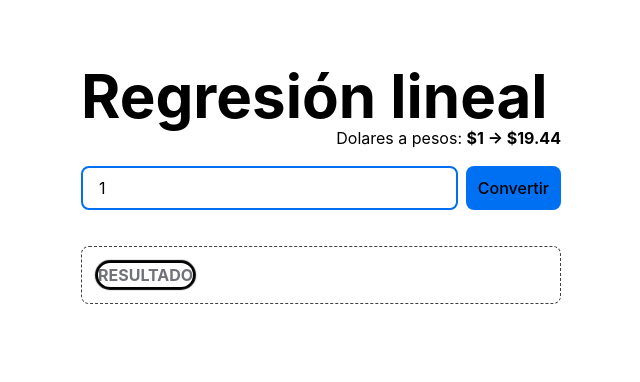
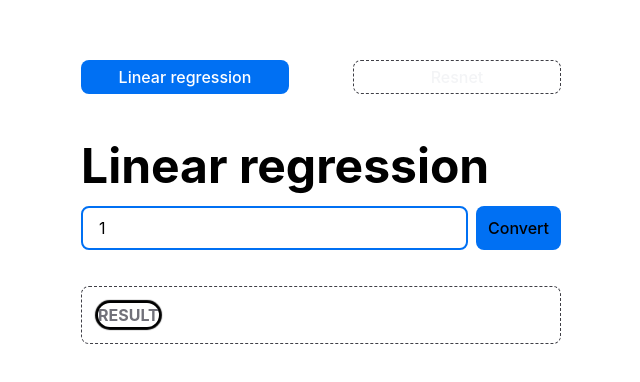
Before and after one commit to soymartinez/aiops-front, a Next.js app: page / in a window 1280 px wide. Shown: the part 148-530 px from the top of the page, without its empty margins (319-959 px from the left). Built offline with nearby package versions, Linux system fonts and the light colour scheme.

Commit message:
🌌 resnet modal

```diff
--- a/pages/index.js
+++ b/pages/index.js
@@ -1,9 +1,16 @@
 import Head from 'next/head'
+import Image from 'next/image'
 import { useState } from 'react'
+import { motion } from 'framer-motion'
+import { AnimatePresence } from 'framer-motion'
 
 export default function Home() {
-  const [data, setData] = useState(null)
+  const [linear, setLinear] = useState(null)
+  const [resnet, setResnet] = useState(null)
   const [loading, setLoading] = useState(true)
+  const [modal, setModal] = useState('lineal')
+  const [file, setFile] = useState(null)
+
   const handleClick = async (e) => {
     e.preventDefault()
     setLoading(false)
@@ -16,7 +23,27 @@ export default function Home() {
       body: target,
     })
       .then((res) => res.json())
-      .then((data) => { setData(data); setLoading(true) })
+      .then((linear) => { setLinear(linear); setLoading(true) })
+  }
+
+  const handleImage = async (e) => {
+    e.preventDefault()
+    if (e.target.files[0]) {
+      setFile(e.target.files[0])
+      setLoading(false)
+      const reader = new FileReader()
+      reader.readAsDataURL(e.target.files[0])
+      reader.onload = () => {
+        const base64 = reader.result.split(',')[1]
+        fetch(`/api/resnet`, {
+          method: 'POST',
+          body: base64,
+        })
+          .then((res) => res.json())
+          .then((resnet) => { setResnet(resnet); setLoading(true) })
+      }
+    }
+
   }
 
   return (
@@ -28,33 +55,114 @@ export default function Home() {
       </Head>
 
       <main className='w-screen h-screen'>
-        <section className='flex flex-col justify-center gap-4 max-w-lg mx-auto px-4 h-5/6'>
+        <div className='flex flex-col justify-center gap-12 max-w-lg mx-auto px-4 overflow-hidden md:overflow-visible'>
+          <div className='grid grid-cols-2 gap-16 truncate mt-4 sm:mt-52'>
+            <button onClick={() => setModal('lineal')} className={`transition-colors rounded-lg px-3 py-1 text-base font-medium
+              ${modal === 'lineal' ? 'bg-[#0070f3] text-white' : 'border border-dashed border-[#3f3f46] text-gray-100 hover:border-[#71717a] hover:text-white'}
+            `}>
+              Linear regression
+            </button>
+            <button onClick={() => setModal('resnet')} className={`transition-colors rounded-lg px-3 py-1 text-base font-medium
+              ${modal === 'resnet' ? 'bg-[#0070f3] text-white' : 'border border-dashed border-[#3f3f46] text-gray-100 hover:border-[#71717a] hover:text-white'}
+            `}>
+              Resnet
+            </button>
+          </div>
+          {modal === 'lineal' &&
+            <AnimatePresence>
+              <motion.section
+                key='linear'
+                initial={{ opacity: 0 }}
+                animate={{ opacity: 1 }}
+                transition={{ duration: 0.7, ease: 'easeInOut' }}
+                exit={{ opacity: 0 }}
+                className='flex flex-col justify-center gap-4'
+              >
                 <div>
-            <h1 className='font-bold text-5xl md:text-6xl'>Regresión lineal</h1>
-            <p className='text-end'>Dolares a pesos: <strong>$1 &rarr; $19.44</strong></p>
+                  <h1 className='font-bold text-4xl md:text-5xl'>Linear regression</h1>
                 </div>
                 <div className='space-y-9'>
                   <form onSubmit={(e) => handleClick(e)} className='flex flex-col sm:flex-row gap-2'>
                     <input type={'number'} min={1} defaultValue={1} name={'amount'} required
                       className={`border-2 pl-4 border-[#0070F3] outline-none bg-transparent rounded-lg p-2 w-full placeholder:text-[#3f3f46]`} placeholder={'Cantidad de dolares'} />
                     <button type={'submit'} className='bg-[#0070f3] rounded-lg px-3 py-2 text-md font-medium'>
-                Convertir
+                      Convert
                     </button>
                   </form>
                   <div className={`relative rounded-lg border border-dashed p-4 ${loading ? 'animate-[rerender_1s_ease-in-out_1]' : ''} border-[#3f3f46]`}>
-              <div className={`uppercase transition-all duration-300 ${data ? 'absolute leading-4 -top-2.5 tracking-widest flex space-x-1 text-[9px] left-4' : 'top-2 font-bold w-min'}`}>
+                    <div className={`uppercase transition-all duration-300 ${linear ? 'absolute leading-4 -top-2.5 tracking-widest flex space-x-1 text-[9px] left-4' : 'top-2 font-bold w-min'}`}>
                       <div className={`rounded-full shadow-[0_0_1px_3px_black] text-[#71717a]
-                ${data ? 'bg-[#27272a] px-1.5' : 'animate-[nodata_1s_ease-in-out_1]'}
-                ${loading && data ? 'animate-[highlight_1s_ease-in-out_1]' : ''}`}>
-                  Resultado
+                    ${linear ? 'bg-[#27272a] px-1.5' : 'animate-[nodata_1s_ease-in-out_1]'}
+                    ${loading && linear ? 'animate-[highlight_1s_ease-in-out_1]' : ''}`}>
+                        Result
                       </div>
                     </div>
-              {data
-                ? <strong>${data.predictions[0]} MXN</strong>
+                    {linear
+                      ? <strong>${linear.predictions[0]} MXN</strong>
                       : ''}
                   </div>
                 </div>
-        </section>
+              </motion.section>
+            </AnimatePresence>
+          }
+          {modal === 'resnet' &&
+            <motion.section
+              key='resnet'
+              initial={{ opacity: 0 }}
+              animate={{ opacity: 1 }}
+              transition={{ duration: 0.7 }}
+              exit={{ opacity: 0, x: 100 }}
+              className='flex flex-col justify-center gap-4'
+            >
+              <div>
+                <h1 className='font-bold text-4xl md:text-5xl'>Resnet</h1>
+              </div>
+              <div className='space-y-9'>
+                <div className={`relative rounded-lg border border-dashed p-4 ${loading ? 'animate-[rerender_1s_ease-in-out_1]' : ''} border-[#3f3f46]`}>
+                  <div className={`flex flex-col gap-8 items-center justify-center rounded-full shadow-[0_0_1px_3px_black] text-[#71717a]
+                      ${resnet ? '' : 'animate-[nodata_1s_ease-in-out_1]'}
+                      ${loading && resnet ? 'animate-[nodata_1s_ease-in-out_1]' : ''}`}>
+                    <input onChange={(e) => { handleImage(e) }}
+                      accept="image/png, image/jpg, image/jpeg"
+                      type={'file'}
+                      hidden
+                      id='image' />
+                    <label htmlFor='image' className={`uppercase cursor-pointer font-bold w-full`}>
+                      {resnet
+                        ? <div className='flex flex-col items-center md:gap-4'>
+                          <div className='w-40 h-40 relative rounded-lg'>
+                            <Image src={URL.createObjectURL(file)} className={'rounded-lg overflow-hidden'} objectFit={'contain'} alt={'resnet'} layout={'fill'} />
+                          </div>
+                        </div>
+                        : <div>
+                          <svg
+                            className='w-20 h-20 mx-auto'
+                            xmlns="http://www.w3.org/2000/svg"
+                            viewBox="0 0 576 512"
+                            fill="currentColor"
+                            style={{
+                              enableBackground: "new 0 0 576 512",
+                            }}
+                            xmlSpace="preserve"
+                          >
+                            <path d="M298.1 224 448 277.5V496c0 8.8-7.2 16-16 16h-64c-8.8 0-16-7.2-16-16V384H192v112c0 8.8-7.2 16-16 16h-64c-8.8 0-16-7.2-16-16V282.1c-37.2-13.2-64-48.4-64-90.1 0-17.7 14.3-32 32-32s32 14.3 32 32 14.3 32 32 32h170.1zM544 112v32c0 35.3-28.7 64-64 64h-32v35.6l-128-45.7V48c0-14.2 17.2-21.4 27.3-11.3L374.6 64h53.6c10.9 0 23.8 7.9 28.6 17.7L464 96h64c8.8 0 16 7.2 16 16zm-112 0c0-8.8-7.2-16-16-16s-16 7.2-16 16 7.2 16 16 16 16-7.2 16-16z" />
+                          </svg>
+                          <p className='text-center'>
+                            {file?.target?.files[0] ? file?.target?.files[0].name : 'Upload image'}
+                          </p>
+                        </div>}
+                    </label>
+                    {resnet &&
+                      <span className='text-white text-xl font-bold'>
+                        {!loading ? 'Loading...' : resnet.name}
+                      </span>
+                    }
+                  </div>
+                </div>
+              </div>
+            </motion.section>
+          }
+        </div>
       </main>
     </div>
   )
```
Lines whose indentation alone changed are shown as unchanged.
